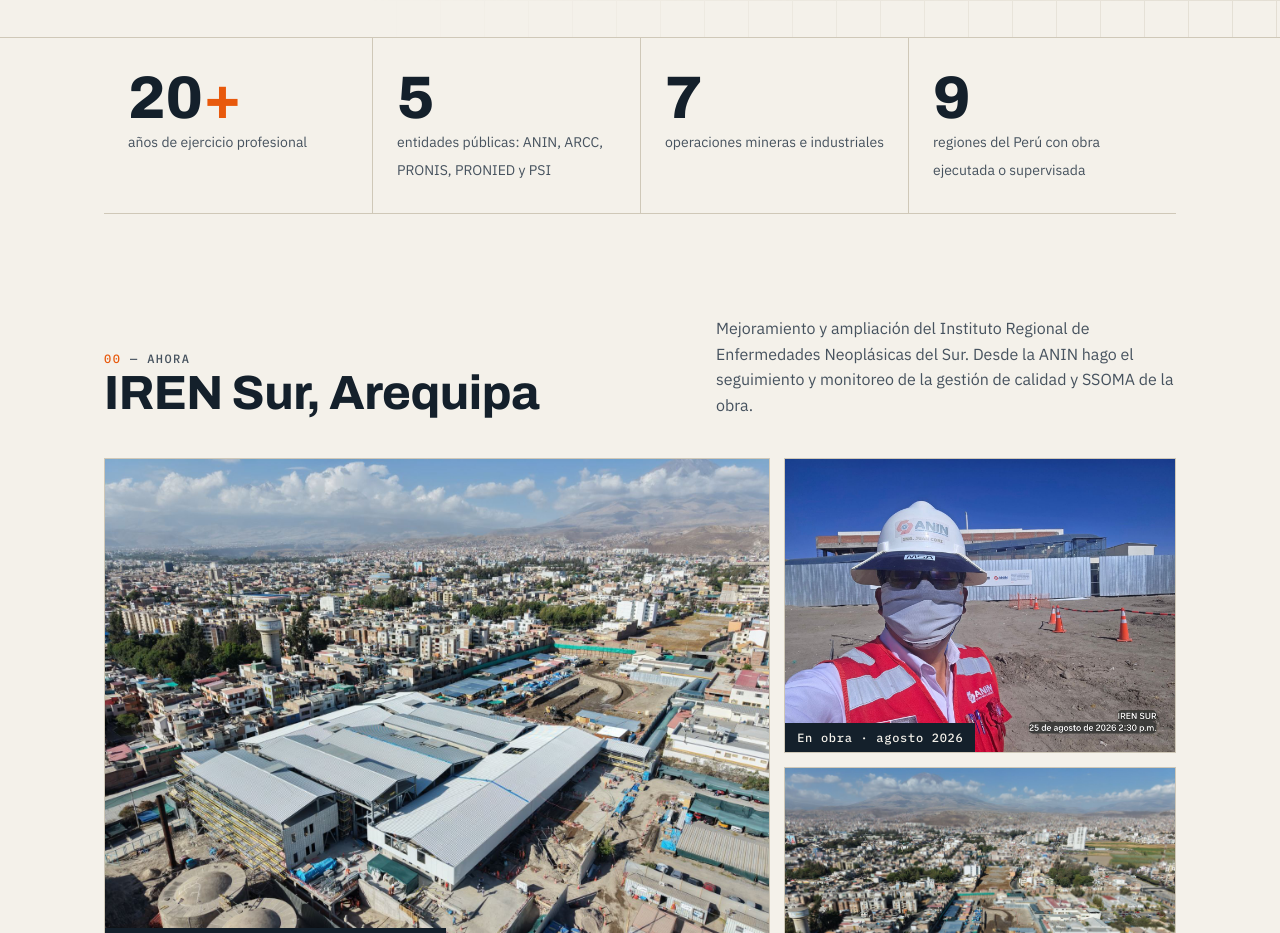
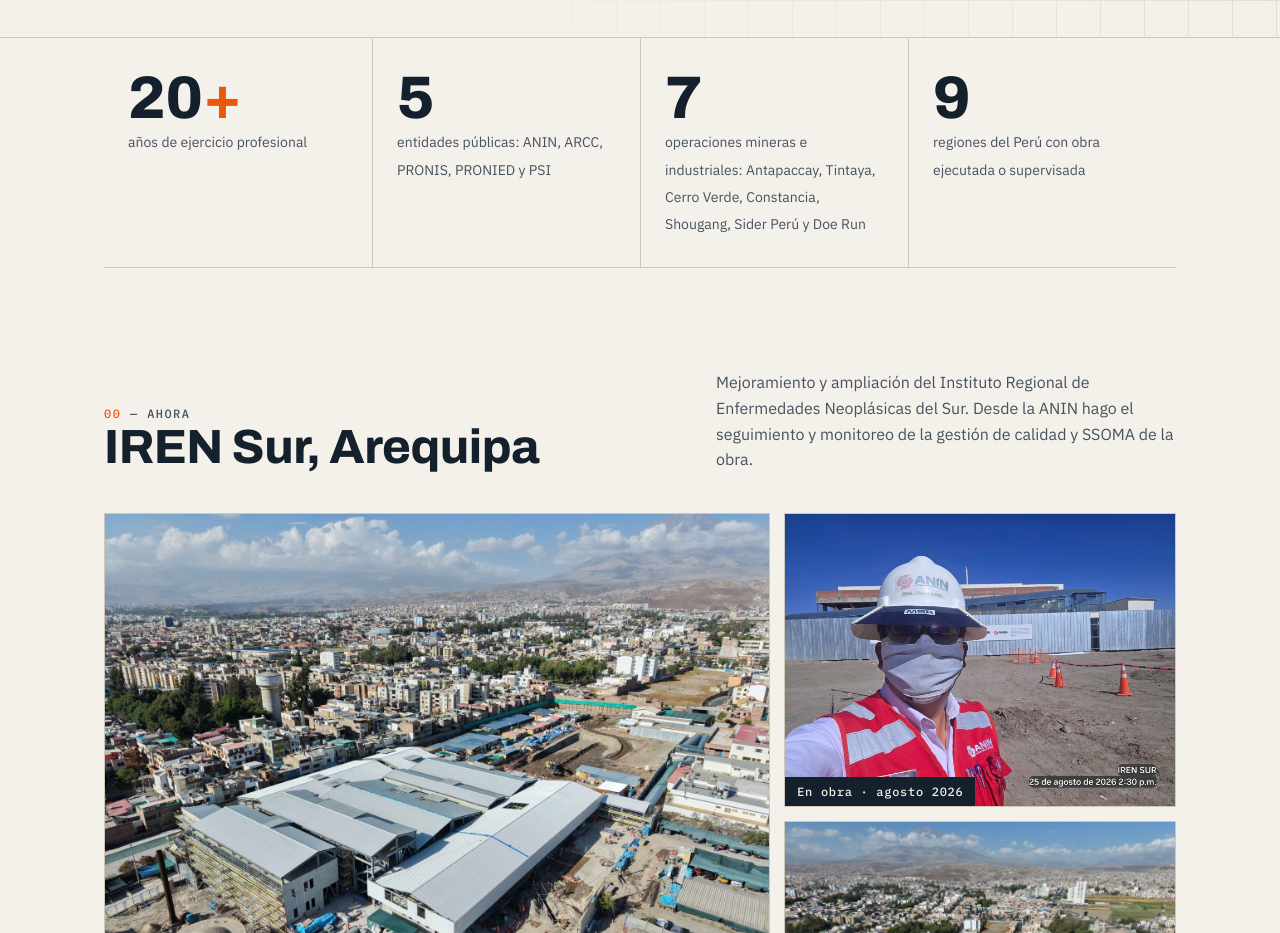
Before and after one commit to Netjaco/juancori.com, a plain HTML site: page index.html in a window 1280 px wide. Shown: the part 809-1742 px from the top of the page. Drawn offline with Linux system fonts and the light colour scheme.

Commit message:
Add files via upload

```diff
--- a/index.html
+++ b/index.html
@@ -180,7 +180,7 @@ footer .wrap{display:flex;justify-content:space-between;flex-wrap:wrap;gap:8px}
 <div class="wrap"><div class="stats">
 <div class="stat"><b><span data-n="20">0</span><em>+</em></b><span>años de ejercicio profesional</span></div>
 <div class="stat"><b data-n="5">0</b><span>entidades públicas: ANIN, ARCC, PRONIS, PRONIED y PSI</span></div>
-<div class="stat"><b data-n="7">0</b><span>operaciones mineras e industriales</span></div>
+<div class="stat"><b data-n="7">0</b><span>operaciones mineras e industriales: Antapaccay, Tintaya, Cerro Verde, Constancia, Shougang, Sider Perú y Doe Run</span></div>
 <div class="stat"><b data-n="9">0</b><span>regiones del Perú con obra ejecutada o supervisada</span></div>
 </div></div>
 
```
